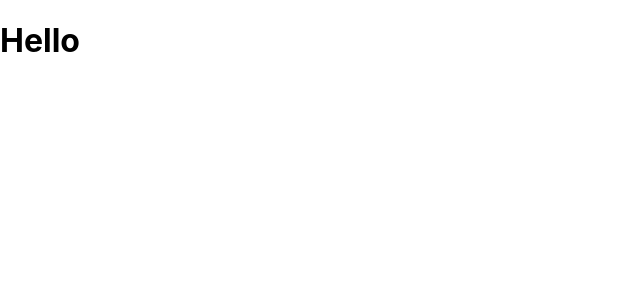
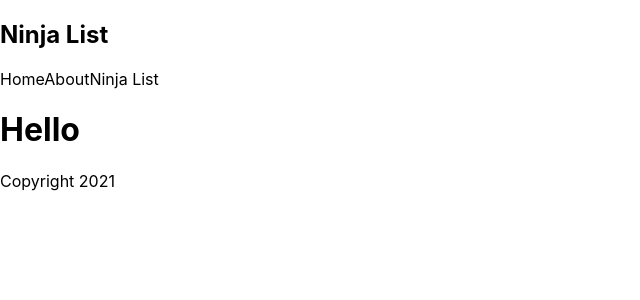
Before and after one commit to ehelgueroc/testnext, a Next.js app: page / in a window 1280 px wide. Shown: the top 300 px of the page, without its empty margins (0-640 px from the left). Built offline with nearby package versions, Linux system fonts and the light colour scheme.

Commit message:
Added navbar with links to the pages and footer

```diff
--- /dev/null
+++ b/components/Footer.js
@@ -0,0 +1,11 @@
+import React from 'react'
+
+function Footer() {
+    return (
+        <footer>
+            <p>Copyright 2021</p>
+        </footer>
+    )
+}
+
+export default Footer
--- a/components/Navbar.js
+++ b/components/Navbar.js
@@ -1,14 +1,16 @@
-function NavBar() {
+import Link from 'next/link'
+
+const Navbar = () => {
     return (
         <nav>
             <div className="logo">
                 <h1>Ninja List</h1>
             </div>
-            <a>Home</a>
-            <a>About</a>
-            <a>Ninja List</a>
+            <Link href="/"><a>Home</a></Link>
+            <Link href="/about"><a>About</a></Link>
+            <Link href="/ninjas"><a>Ninja List</a></Link>
         </nav>
     )
 }
 
-export default NavBar
+export default Navbar
--- a/pages/index.js
+++ b/pages/index.js
@@ -1,10 +1,14 @@
 import Head from 'next/head'
+import Footer from '../components/Footer'
+import Navbar from '../components/Navbar'
 import styles from '../styles/Home.module.css'
 
 export default function Home() {
   return (
     <div>
+      <Navbar />
       <h1>Hello</h1>
+      <Footer />
     </div>
   )
 }
```
